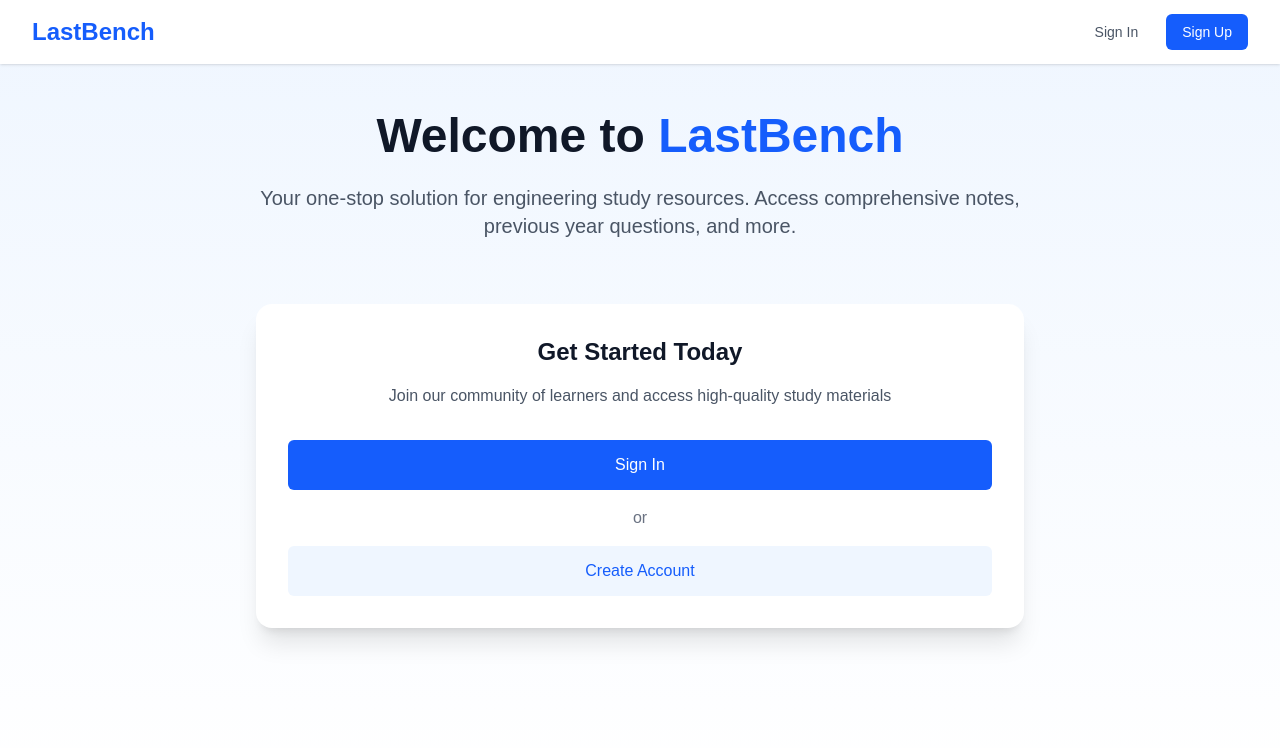
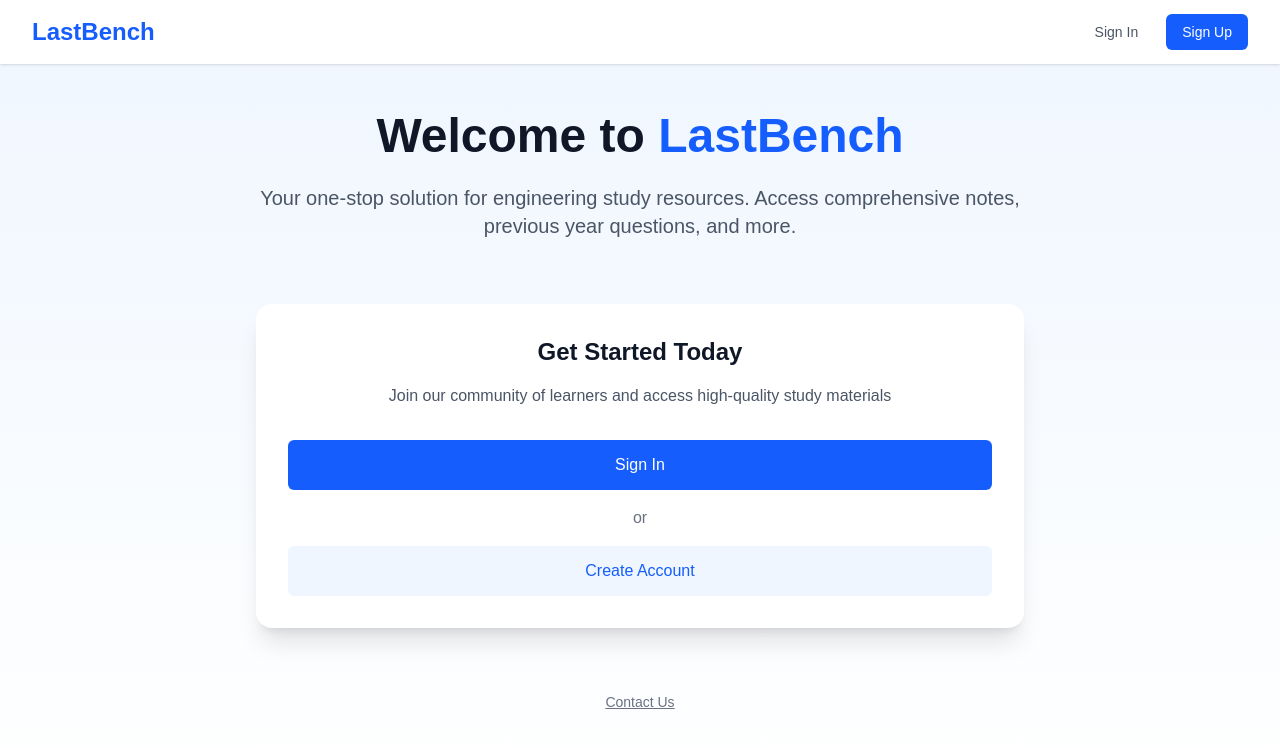
Before and after one commit to Rohankashid/lastbench, a Next.js app: page / in a window 1280 px wide. Shown: the top 748 px of the page. Built offline with nearby package versions, Linux system fonts and the light colour scheme; no server answers.

Commit message:
added contact us section at the bottom of the home page

```diff
--- a/src/app/page.tsx
+++ b/src/app/page.tsx
@@ -206,6 +206,14 @@ export default function Home() {
             </div>
           </div>
         )}
+        <footer className="mt-16 text-center text-sm text-gray-500">
+          <a
+            href="mailto:contact.lastbench@gmail.com"
+            className="underline hover:text-blue-600 transition-colors"
+          >
+            Contact Us
+          </a>
+        </footer>
       </main>
     </div>
   );
```
